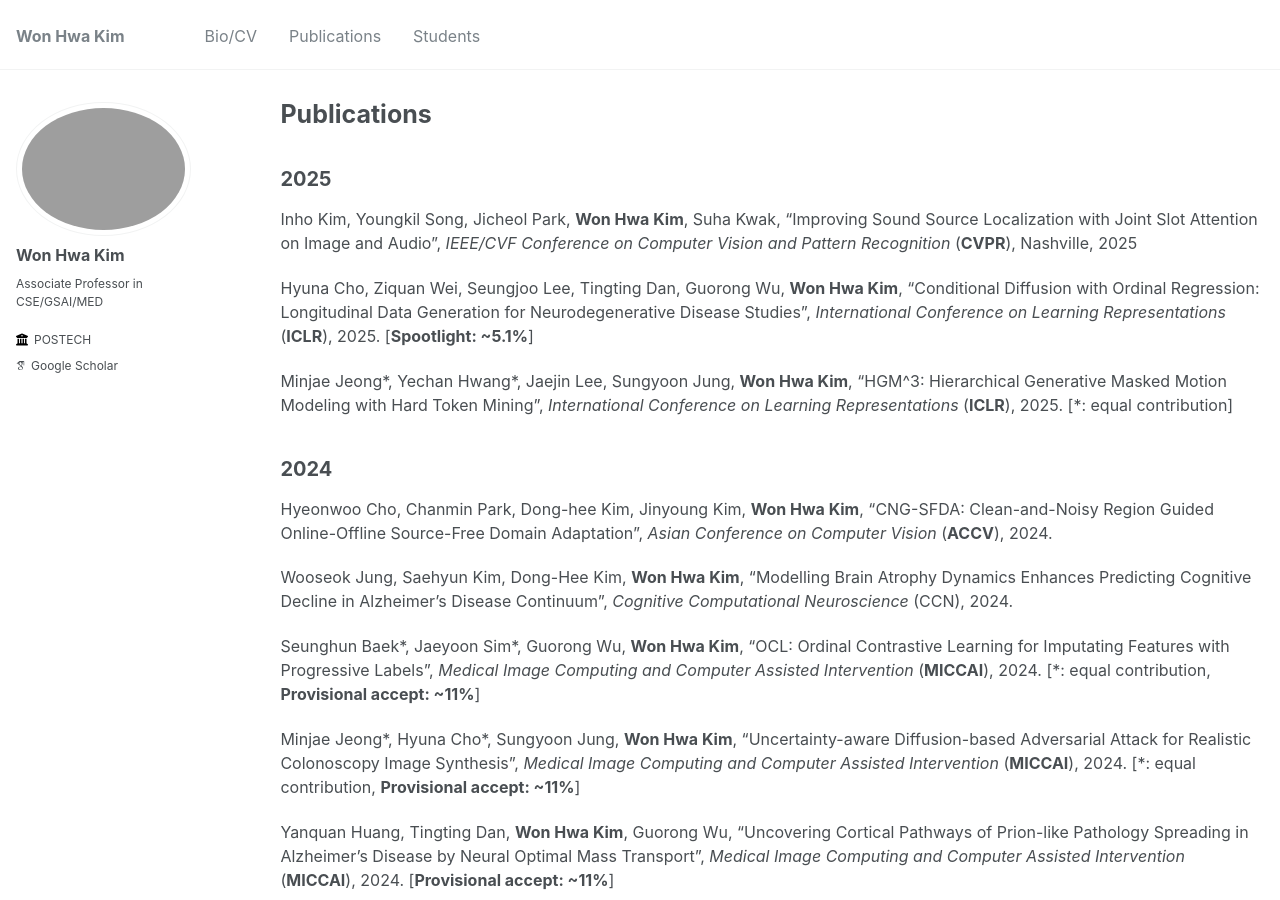
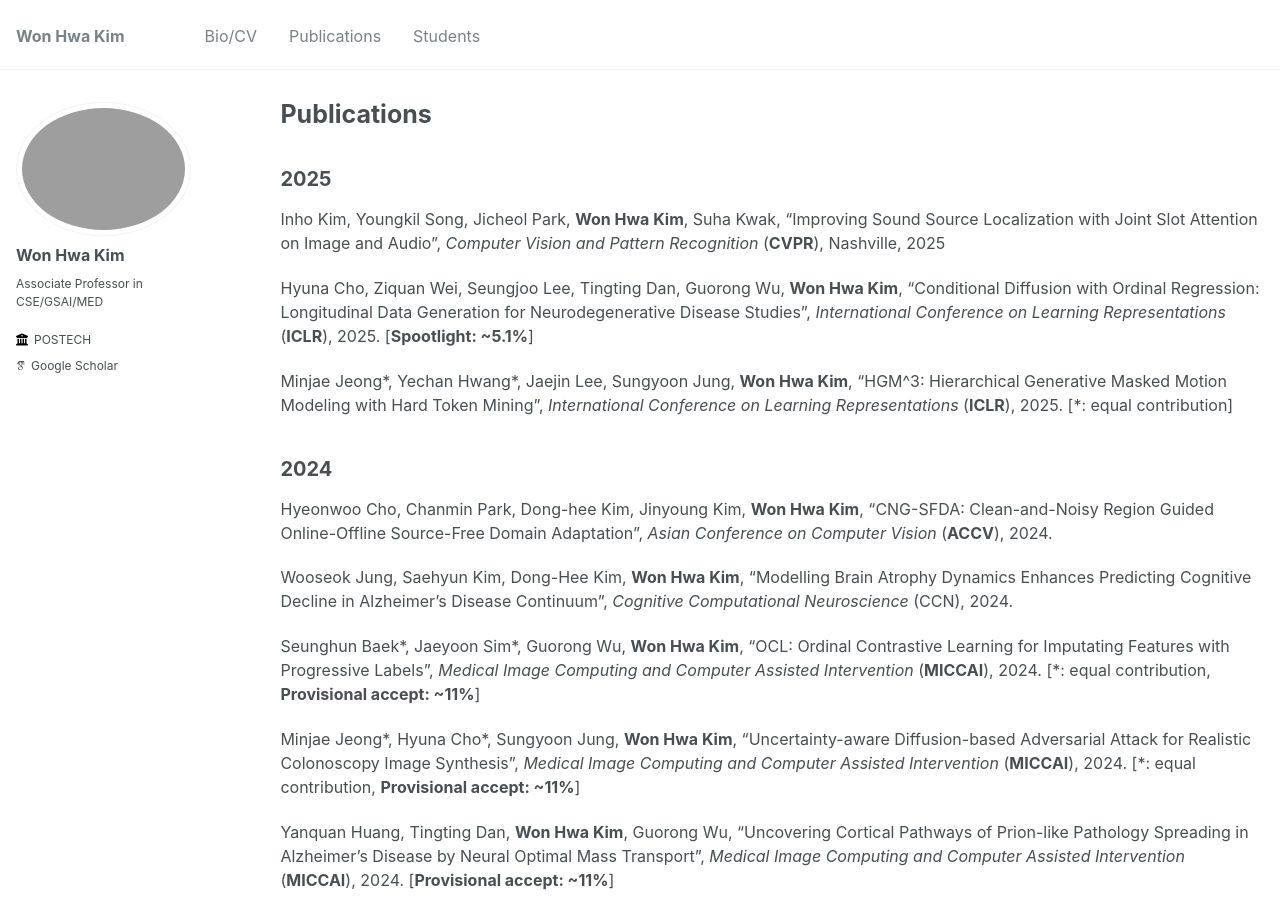
Before and after one commit to wwplato/wwplato.github.io, a Jekyll site: the page built from _pages/publications.md, in a window 1280 px wide and 900 px high. Built offline with Jekyll 4.4.1, drawn with Linux system fonts in a browser that asks for light colours; some web fonts are replaced.

Commit message:
Update publications.md

```diff
--- a/_pages/publications.md
+++ b/_pages/publications.md
@@ -9,7 +9,7 @@ author_profile: true
 ------
 
 Inho Kim, Youngkil Song, Jicheol Park, **Won Hwa Kim**, Suha Kwak, "Improving Sound Source Localization with Joint Slot Attention on Image and Audio",
-*IEEE/CVF Conference on Computer Vision and Pattern Recognition* (**CVPR**), Nashville, 2025
+*Computer Vision and Pattern Recognition* (**CVPR**), Nashville, 2025
 
 Hyuna Cho, Ziquan Wei, Seungjoo Lee, Tingting Dan, Guorong Wu, **Won Hwa Kim**, "Conditional Diffusion with Ordinal Regression: Longitudinal Data Generation for Neurodegenerative Disease Studies", *International Conference on Learning Representations* (**ICLR**), 2025. [**Spootlight: ~5.1%**]
 
```
